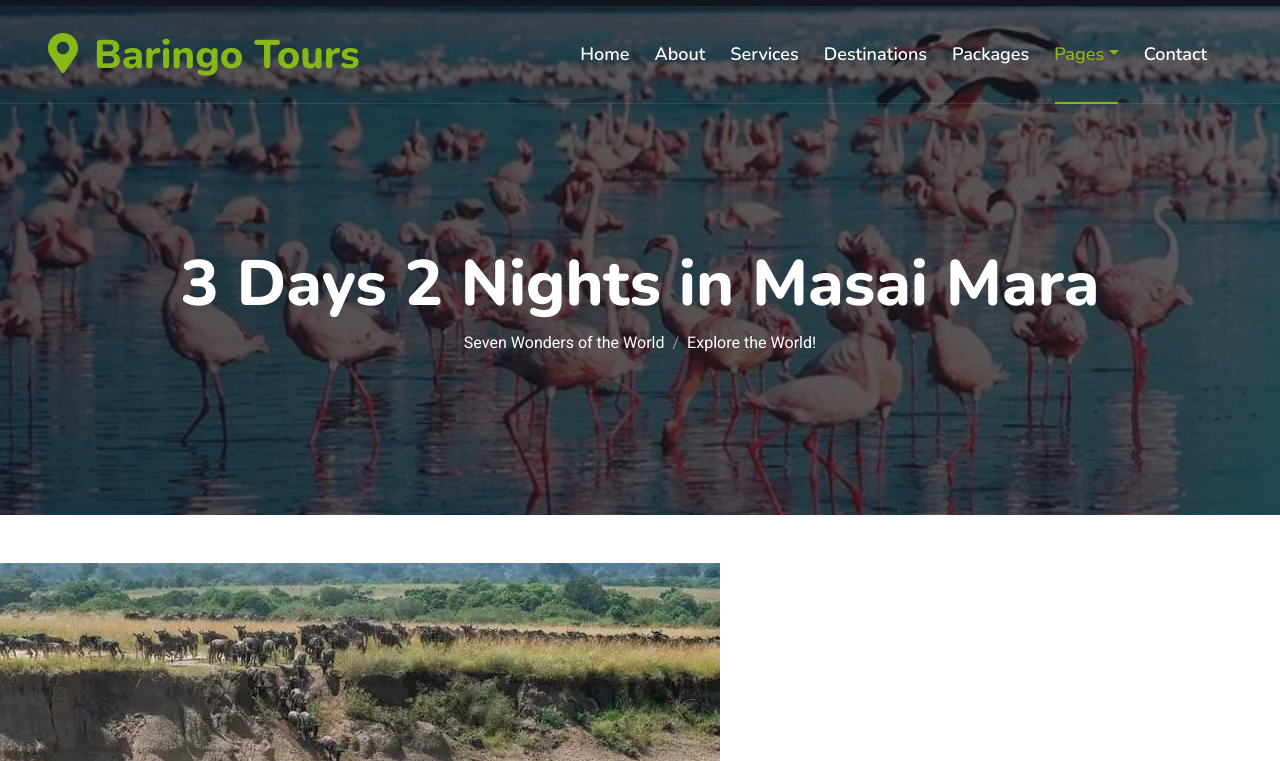
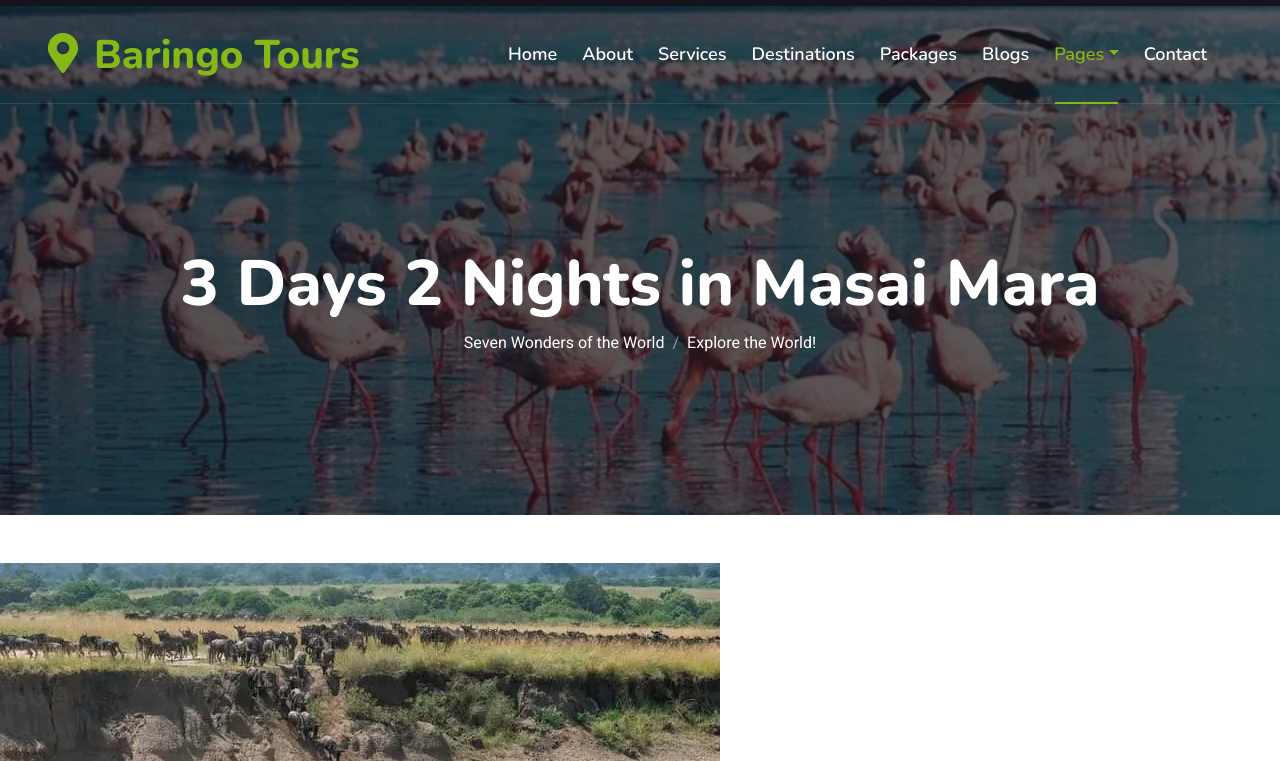
Before and after one commit to RashidJuma198/baringotours, a plain HTML site: page 3dayskenyasafari.html in a window 1280 px wide. Shown: the part 39-800 px from the top of the page. Drawn offline with nearby package versions, Linux system fonts and the light colour scheme.

Commit message:
Update 3dayskenyasafari.html

```diff
--- a/3dayskenyasafari.html
+++ b/3dayskenyasafari.html
@@ -100,6 +100,7 @@
                     <a href="service.html" class="nav-item nav-link">Services</a>
                     <a href="destination.html" class="nav-item nav-link">Destinations</a>
                     <a href="package.html" class="nav-item nav-link">Packages</a>
+                  <a href="Birdwatching in lake Baringo.html" class="nav-item nav-link">Blogs</a>
                     <div class="nav-item dropdown">
                         <a href="#" class="nav-link dropdown-toggle active" data-bs-toggle="dropdown">Pages</a>
                         <div class="dropdown-menu m-0">
```
